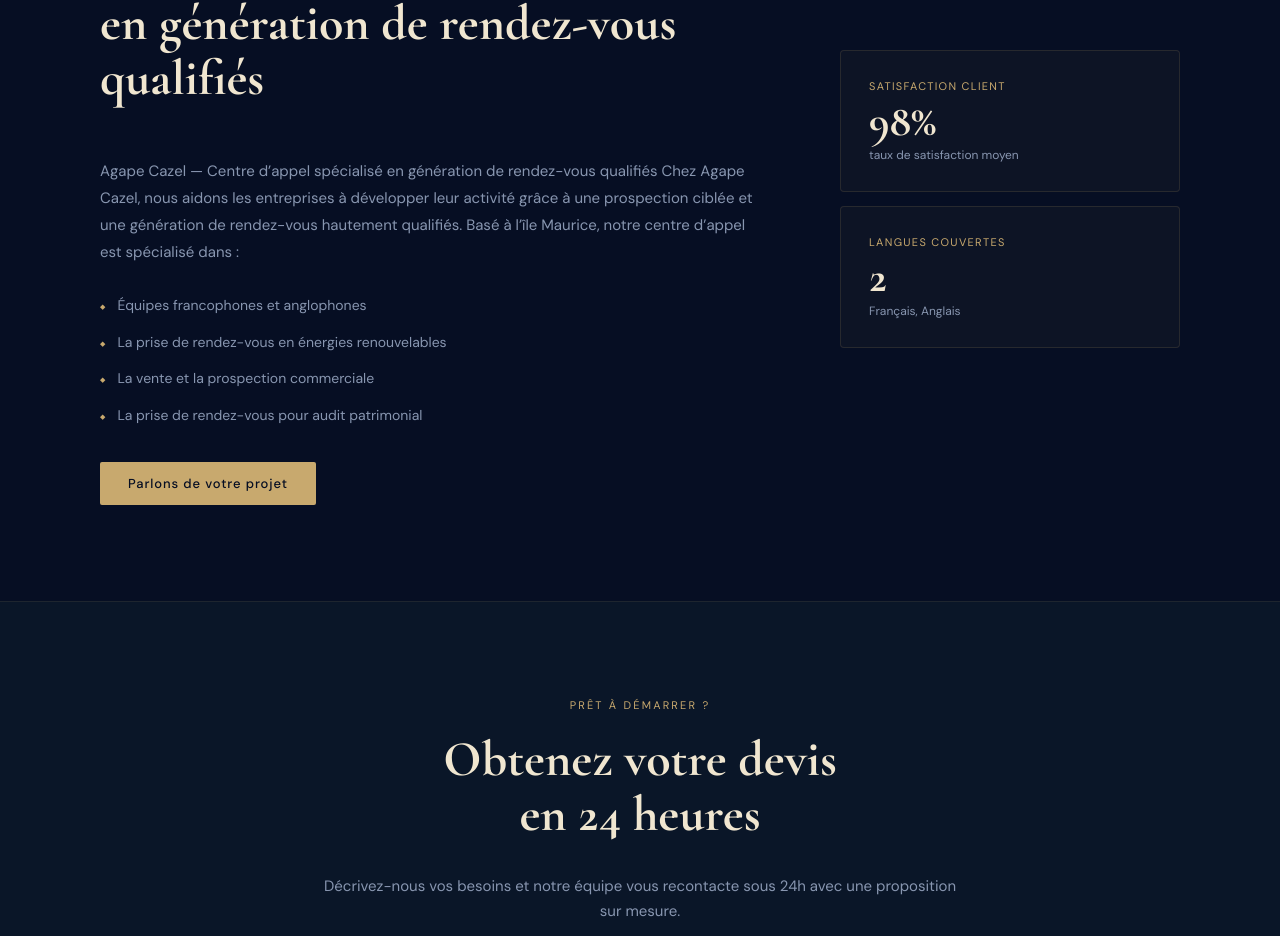
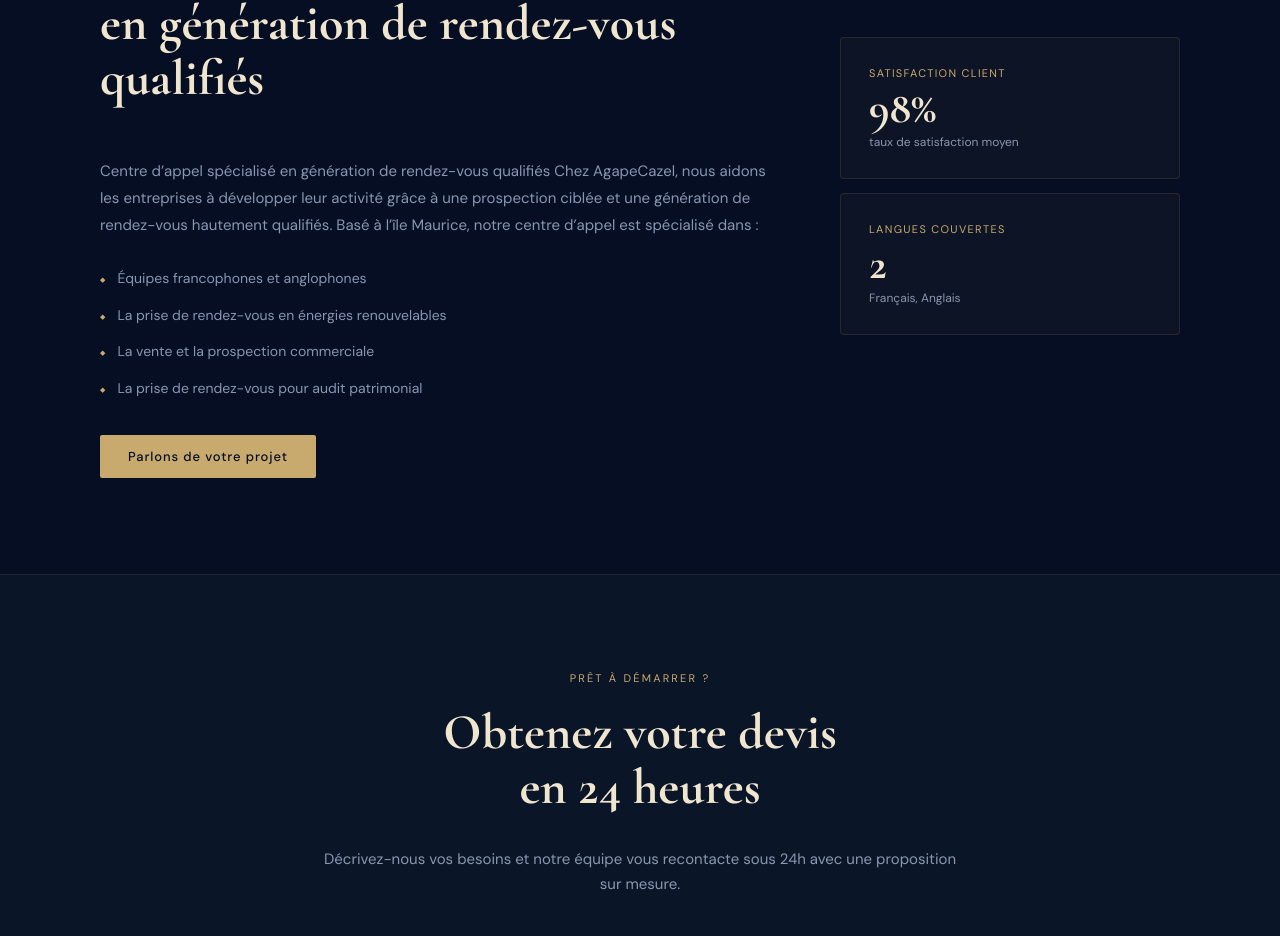
Before and after one commit to allanbavajee/Agapecazel, a Next.js app: page / in a window 1280 px wide. Shown: the part 2297-3233 px from the top of the page. Built offline with nearby package versions, Linux system fonts and the light colour scheme; no server answers.

Commit message:
Update page.js

```diff
--- a/app/page.js
+++ b/app/page.js
@@ -221,8 +221,8 @@
               <p style={s.eyebrow}>Pourquoi Agapecazel</p>
               <h2 style={s.secTitle}>Centre d’appel spécialisé<br />en génération de rendez-vous qualifiés</h2>
               <p style={{ color: "#8896B0", lineHeight: 1.8, marginBottom: 28, fontSize: 15 }}>
-                Agape Cazel — Centre d’appel spécialisé en génération de rendez-vous qualifiés
-                Chez Agape Cazel, nous aidons les entreprises à développer leur activité grâce à une prospection
+                Centre d’appel spécialisé en génération de rendez-vous qualifiés
+                Chez AgapeCazel, nous aidons les entreprises à développer leur activité grâce à une prospection
                   ciblée et une génération de rendez-vous hautement qualifiés.
                    Basé à l’île Maurice, notre centre d’appel est spécialisé dans :
               </p>
```
